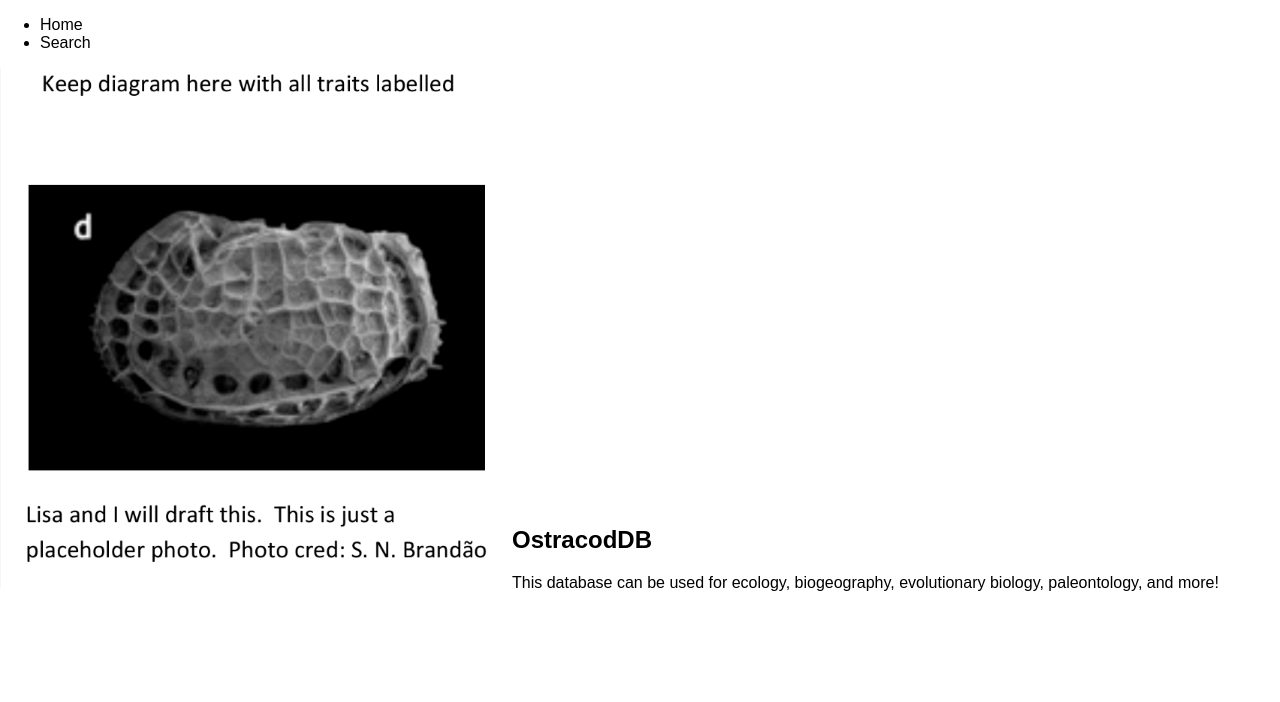
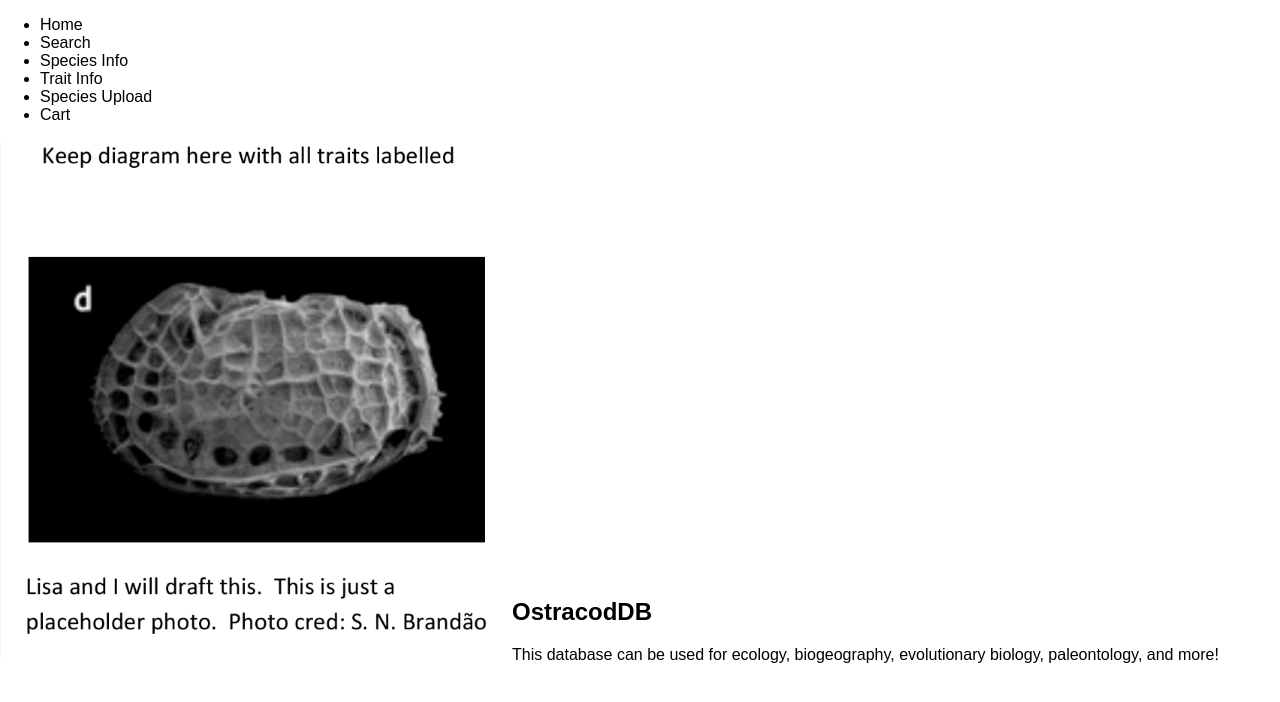
Before and after one commit to jdangerx/ostracod, a React (Create React App) app in the folder frontend/: page / in a window 1280 px wide. Shown: the top 702 px of the page. Built offline with nearby package versions, Linux system fonts and the light colour scheme.

Commit message:
Add all tab stubs

```diff
--- a/frontend/src/App.js
+++ b/frontend/src/App.js
@@ -11,6 +11,10 @@ class App extends Component {
         <TabList>
           <Tab>Home</Tab>
           <Tab>Search</Tab>
+          <Tab>Species Info</Tab>
+          <Tab>Trait Info</Tab>
+          <Tab>Species Upload</Tab>
+          <Tab>Cart</Tab>
         </TabList>
         <TabPanel>
           <Home />
@@ -18,6 +22,18 @@ class App extends Component {
         <TabPanel>
           Search Page
         </TabPanel>
+        <TabPanel>
+          Species Info
+        </TabPanel>
+        <TabPanel>
+          Trait Info
+        </TabPanel>
+        <TabPanel>
+          Species Upload
+        </TabPanel>
+        <TabPanel>
+          Cart
+        </TabPanel>
       </Tabs>
     );
   }
```
